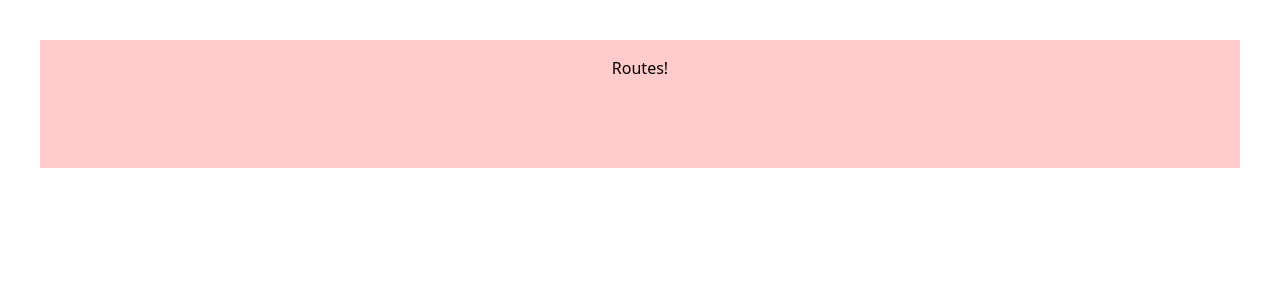
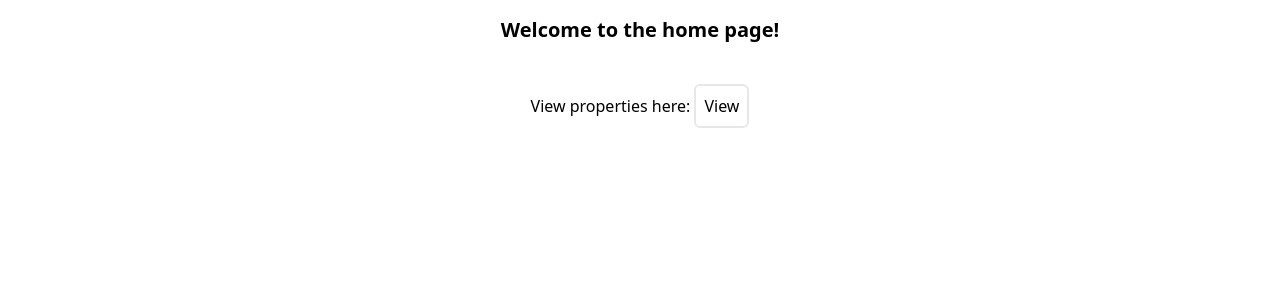
Before and after one commit to andrewrgabb/hooks, a React (Create React App) app: page / in a window 1280 px wide. Shown: the top 300 px of the page. Built offline with nearby package versions, Linux system fonts and the light colour scheme.

Commit message:
Added routing, pages, and some basic components

```diff
--- a/package.json
+++ b/package.json
@@ -11,6 +11,7 @@
     "@types/node": "^12.0.0",
     "@types/react": "^17.0.0",
     "@types/react-dom": "^17.0.0",
+    "@types/react-router-dom": "^5.1.8",
     "init": "^0.1.2",
     "react": "^17.0.2",
     "react-dom": "^17.0.2",
--- a/src/App.tsx
+++ b/src/App.tsx
@@ -1,9 +1,13 @@
-import Routes from "./pages/Router";
+import Routes from "./pages/PageRouter";
 
 // App level contexts are likely to be added into this page
 
 const App: React.FC = () => {
-  return <Routes />;
+  return (
+    <div className="p-4">
+      <Routes />
+    </div>
+  );
 };
 
 export default App;
--- /dev/null
+++ b/src/components/LinkButton.tsx
@@ -0,0 +1,18 @@
+import { Link } from "react-router-dom";
+
+interface LinkButtonProps {
+  title: string;
+  to: string;
+}
+
+const LinkButton: React.FC<LinkButtonProps> = (props) => {
+  const { title, to } = props;
+
+  return (
+    <Link to={to}>
+      <button className="border-2 p-2 rounded-md">{title}</button>
+    </Link>
+  );
+};
+
+export default LinkButton;
--- /dev/null
+++ b/src/components/Title.tsx
@@ -0,0 +1,11 @@
+interface LinkButtonProps {
+  title: string;
+}
+
+const LinkButton: React.FC<LinkButtonProps> = (props) => {
+  const { title } = props;
+
+  return <h1 className="text-xl font-bold mb-10">{title}</h1>;
+};
+
+export default LinkButton;
--- a/src/pages/HomePage.tsx
+++ b/src/pages/HomePage.tsx
@@ -1,9 +1,13 @@
+import LinkButton from "../components/LinkButton";
+import Title from "../components/Title";
+
 const HomePage: React.FC = () => {
   return (
     <div className="flex flex-col justify-start items-center">
-      <h1>Welcome to the home page!</h1>
+      <Title title={"Welcome to the home page!"} />
       <div>
-        View properties here: <button>View</button>
+        View properties here:{" "}
+        <LinkButton title={"View"} to={"/property-list"} />
       </div>
     </div>
   );
--- /dev/null
+++ b/src/pages/PageRouter.tsx
@@ -0,0 +1,24 @@
+import { BrowserRouter as Router, Switch, Route } from "react-router-dom";
+import HomePage from "./HomePage";
+import PropertyListPage from "./PropertyListPage";
+
+// This page contains most of the routing for the application
+
+// Sub-routers may also be added to reduce complexity if required
+
+const PageRouter: React.FC = () => {
+  return (
+    <Router>
+      <Switch>
+        <Route path="/property-list">
+          <PropertyListPage />
+        </Route>
+        <Route path="/">
+          <HomePage />
+        </Route>
+      </Switch>
+    </Router>
+  );
+};
+
+export default PageRouter;
--- a/src/pages/PropertyListPage.tsx
+++ b/src/pages/PropertyListPage.tsx
@@ -1,9 +1,11 @@
+import LinkButton from "../components/LinkButton";
+import Title from "../components/Title";
+
 const PropertyListPage: React.FC = () => {
   return (
     <div className="flex flex-col justify-start items-center">
-      <h1>
-        <button>Back to Home</button>Property List
-      </h1>
+      <Title title={"Property List!"} />
+      <LinkButton title={"Back"} to={"/"} />
     </div>
   );
 };
--- a/src/pages/Router.tsx
+++ /dev/null
@@ -1,11 +0,0 @@
-// This page contains most of the routing for the application
-
-// Sub-routers may also be added to reduce complexity if required
-
-const Router: React.FC = () => {
-  return (
-    <div className="flex justify-center pt-4 m-10 h-32 bg-red-200">Routes!</div>
-  );
-};
-
-export default Router;
```
Also changed, not shown: 1 other file (tests, documents, lock files or other folders).
